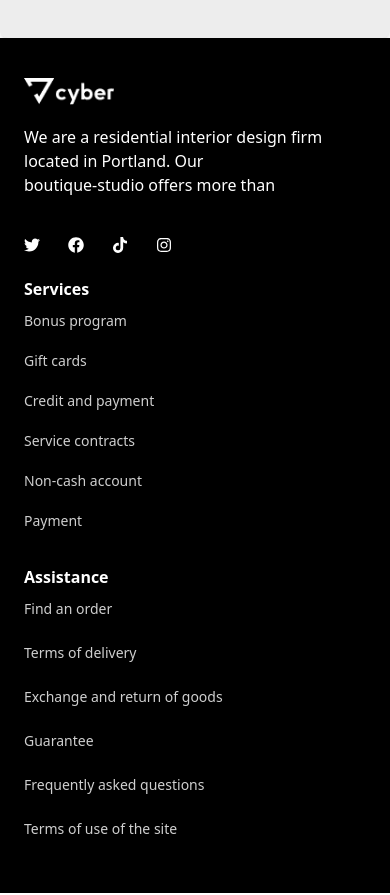
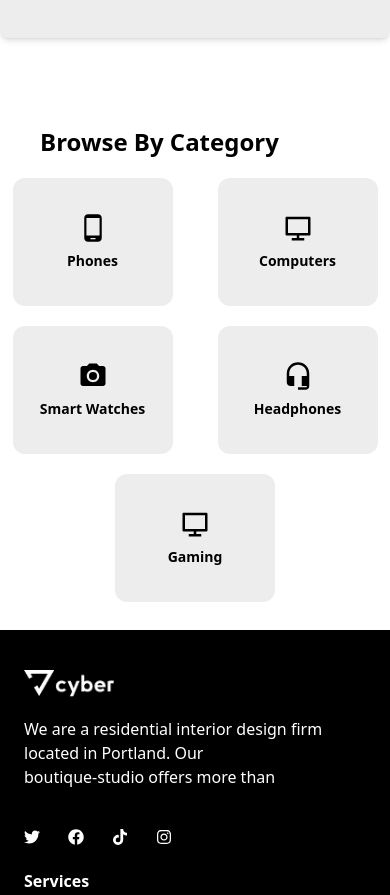
Before and after one commit to AhmedSamyEid/E-Commerce, a Next.js app: page / in a window 390 px wide. Shown: the part 1689-2584 px from the top of the page. Built offline with nearby package versions, Linux system fonts and the light colour scheme.

Commit message:
feat(category): add responsive category cards with icons and hover effects

```diff
--- a/src/app/page.tsx
+++ b/src/app/page.tsx
@@ -1,12 +1,14 @@
 import Subnav from "@/layout/Subnav";
-import Banner from "@/modules/auth/banner/components/Banner";
-import SmallerBanners from "@/modules/auth/smallerbanners/components/SmallerBanners";
+import Banner from "@/modules/auth/banner/Banner";
+import Category from "@/modules/auth/category/Category";
+import SmallerBanners from "@/modules/auth/smallerbanners/SmallerBanners";
 export default function Home() {
   return (
     <>
       <Subnav />
       <Banner />
       <SmallerBanners />
+      <Category />
     </>
   );
 }
--- a/src/layout/Subnav.tsx
+++ b/src/layout/Subnav.tsx
@@ -11,14 +11,14 @@ export default function Subnav() {
   ];
   return (
     <div className=" hidden md:block py-2 bg-[#313030]">
-      <ul className="flex justify-around w-full">
+      <div className="flex justify-around w-full">
         {subnav.map((item) => (
           <li key={item.name} className="flex gap-2 font-semibold cursor-pointer ">
             <div className="text-3xl text-[#949393] ">{item.icon}</div>
             <div className="text-sm text-[#b8b6b6] ">{item.name}</div>
           </li>
         ))}
-      </ul>
+      </div>
     </div>
   );
 }
--- /dev/null
+++ b/src/modules/auth/category/Category.tsx
@@ -0,0 +1,30 @@
+import { MdPhoneAndroid, MdCameraAlt, MdHeadsetMic } from "react-icons/md";
+import { RiComputerLine } from "react-icons/ri";
+
+export default function Category() {
+  const categories = [
+    { name: "Phones", icon: <MdPhoneAndroid /> },
+    { name: "Computers", icon: <RiComputerLine /> },
+    { name: "Smart Watches", icon: <MdCameraAlt /> },
+    { name: "Headphones", icon: <MdHeadsetMic /> },
+    { name: "Gaming", icon: <RiComputerLine /> },
+  ];
+  return (
+    <div className=" mt-15 py-7 ">
+      <h2 className="text-2xl font-semibold ml-10 mb-5">Browse By Category</h2>
+      <div className="flex flex-wrap justify-around w-full gap-5">
+        {categories.map((item) => (
+          <div
+            key={item.name}
+            className=" flex flex-col rounded-xl justify-center gap-2 font-semibold cursor-pointer
+    hover:bg-indigo-800 hover:border-indigo-800
+    transition-colors duration-300 ease-in-out  bg-[#EDEDED] w-[160px] h-[128px] items-center  "
+          >
+            <div className="text-3xl text-black ">{item.icon}</div>
+            <div className="text-sm text-black ">{item.name}</div>
+          </div>
+        ))}
+      </div>
+    </div>
+  );
+}
```
Also changed, not shown: src/modules/auth/banner/Banner.tsx (renamed from src/modules/auth/banner/components/Banner.tsx), src/modules/auth/smallerbanners/SmallerBanners.tsx (renamed from src/modules/auth/smallerbanners/components/SmallerBanners.tsx).
